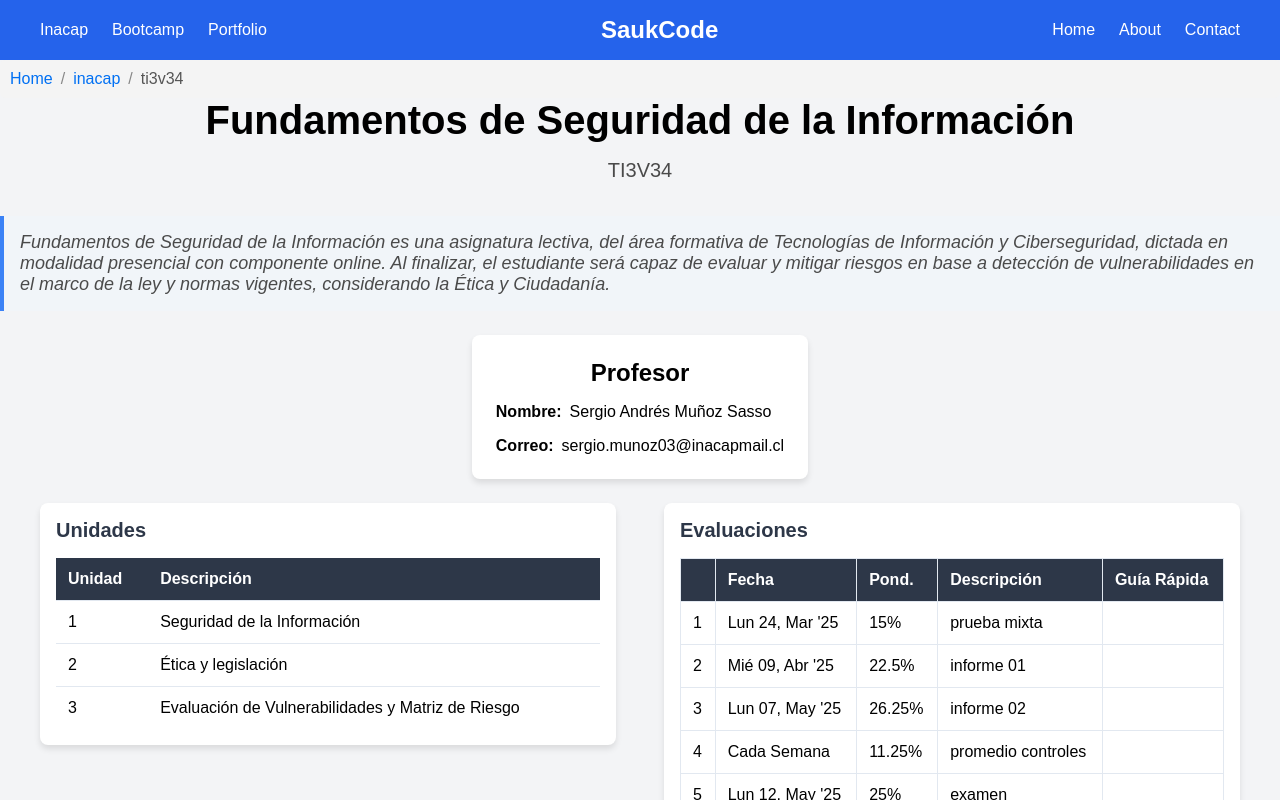
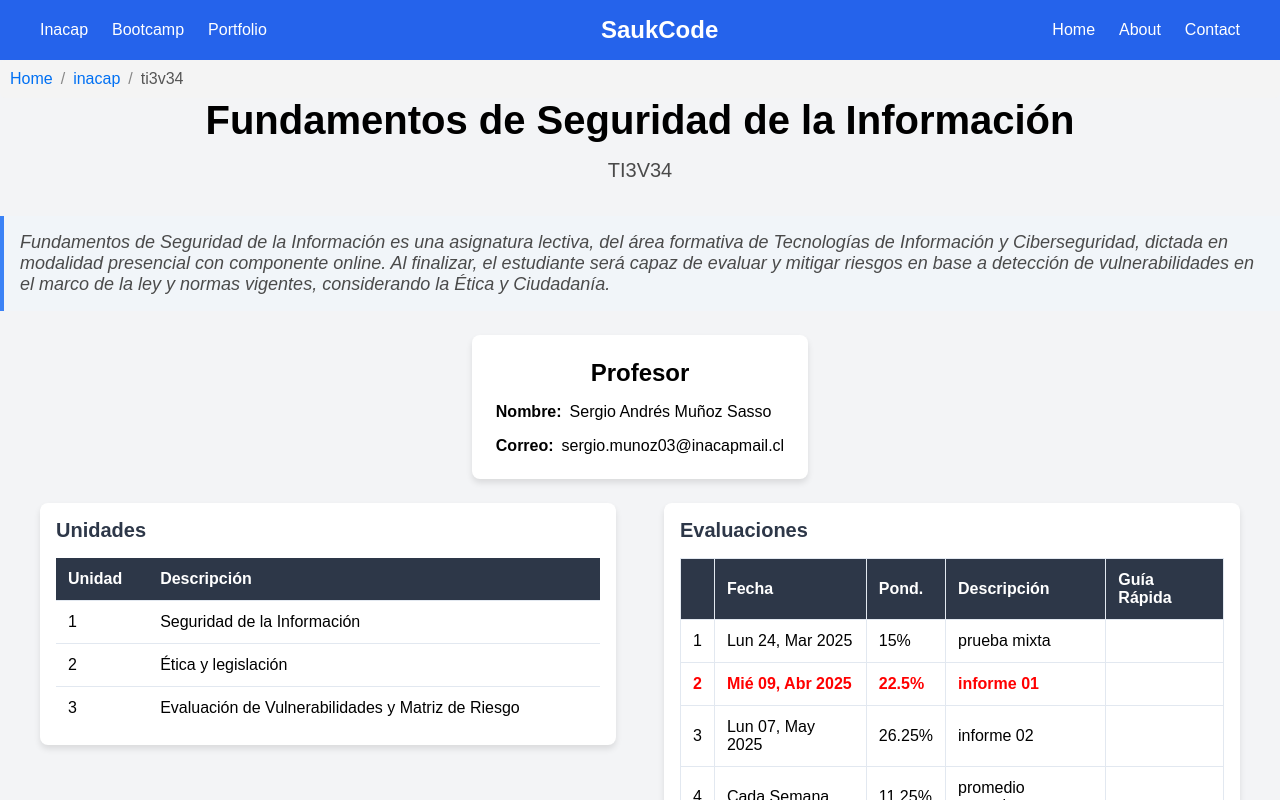
Before and after one commit to sauk1346/my-website, a Next.js app: page /inacap/ti3v34 in a window 1280 px wide. Shown: the top 800 px of the page. Built offline with nearby package versions, Linux system fonts and the light colour scheme.

Commit message:
feat(ti3v34): update dashboard

```diff
--- a/src/app/inacap/ti3v32/page.jsx
+++ b/src/app/inacap/ti3v32/page.jsx
@@ -34,7 +34,9 @@ export default function Ti3V32() {
         { week: '02', class: '04', date: 'Lun 17, Mar 2025', description: <Link href="ti3v32/clase04" className={styles.link}>Ejercicios CRUD 02</Link> },
         { week: '', class: '05', date: 'Mar 18, Mar 2025', description: "Ejercicios CRUD 03" },
         { week: '', class: '06', date: 'Mié 19, Mar 2025', description: "Ejercicios CRUD 04" },
-        { week: '03', class: '07', date: 'Lun 24, Mar 2025', description: "" },
+        { week: '03', class: '07', date: 'Lun 24, Mar 2025', description: "MongoDB Shell" },
+        { week: '', class: '08', date: 'Mar 25, Mar 2025', description: "" },
+
     ];
     const lectureData = [
         { week: '01', lecture: '01', date: 'Sáb 22, Mar 2025', description: 'Introducción a las BD no estructuradas' }
--- a/src/app/inacap/ti3v34/page.jsx
+++ b/src/app/inacap/ti3v34/page.jsx
@@ -8,6 +8,10 @@ import styles from'../../../styles/Ti3v32.module.css';
 import Link from 'next/link';
 
 export default function Ti3V34() {
+
+    const BoldText = ( {children} ) =>
+        <span style={{fontWeight:'bold', color:'red'}}>{children}</span>
+
     const professorData = {
         name: "Sergio Andrés Muñoz Sasso",
         email: "sergio.munoz03@inacapmail.cl"
@@ -18,11 +22,11 @@ export default function Ti3V34() {
         { unit: '3', description: 'Evaluación de Vulnerabilidades y Matriz de Riesgo' },
     ];
     const evaluationsData = [
-        { evaluationNumber: 1, date: 'Lun 24, Mar \'25', weighting: '15%', description: 'prueba mixta', quickGuide: '' },
-        { evaluationNumber: 2, date: 'Mié 09, Abr \'25', weighting: '22.5%', description: 'informe 01', quickGuide: '' },
-        { evaluationNumber: 3, date: 'Lun 07, May \'25', weighting: '26.25%', description: 'informe 02', quickGuide: '' },
+        { evaluationNumber: 1, date: 'Lun 24, Mar 2025', weighting: '15%', description: 'prueba mixta', quickGuide: '' },
+        { evaluationNumber: <BoldText>2</BoldText>, date: <BoldText>Mié 09, Abr 2025</BoldText>, weighting: <BoldText>22.5%</BoldText>, description: <BoldText>informe 01</BoldText>, quickGuide: '' },
+        { evaluationNumber: 3, date: 'Lun 07, May 2025', weighting: '26.25%', description: 'informe 02', quickGuide: '' },
         { evaluationNumber: 4, date: 'Cada Semana', weighting: '11.25%', description: 'promedio controles', quickGuide: '' },
-        { evaluationNumber: 5, date: 'Lun 12, May \'25', weighting: '25%', description: 'examen', quickGuide: '' }
+        { evaluationNumber: 5, date: 'Lun 12, May 2025', weighting: '25%', description: 'examen', quickGuide: '' }
     ];
     const classData = [
         { week: '01', class: '01', date: 'Lun 10, Mar \'25', description: "Introducción Seguridad" },
```
Also changed, not shown: src/app/inacap/tilv21/page.jsx (+4 -4 lines).
